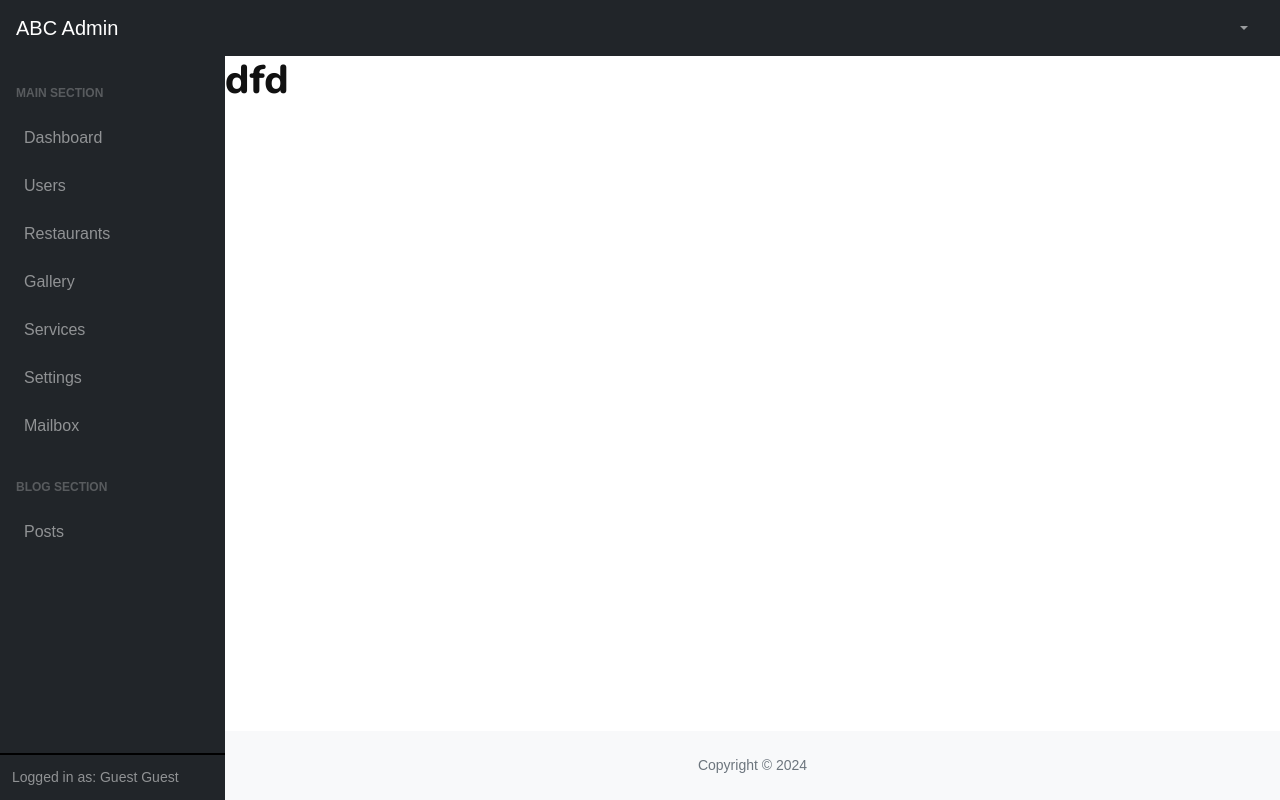
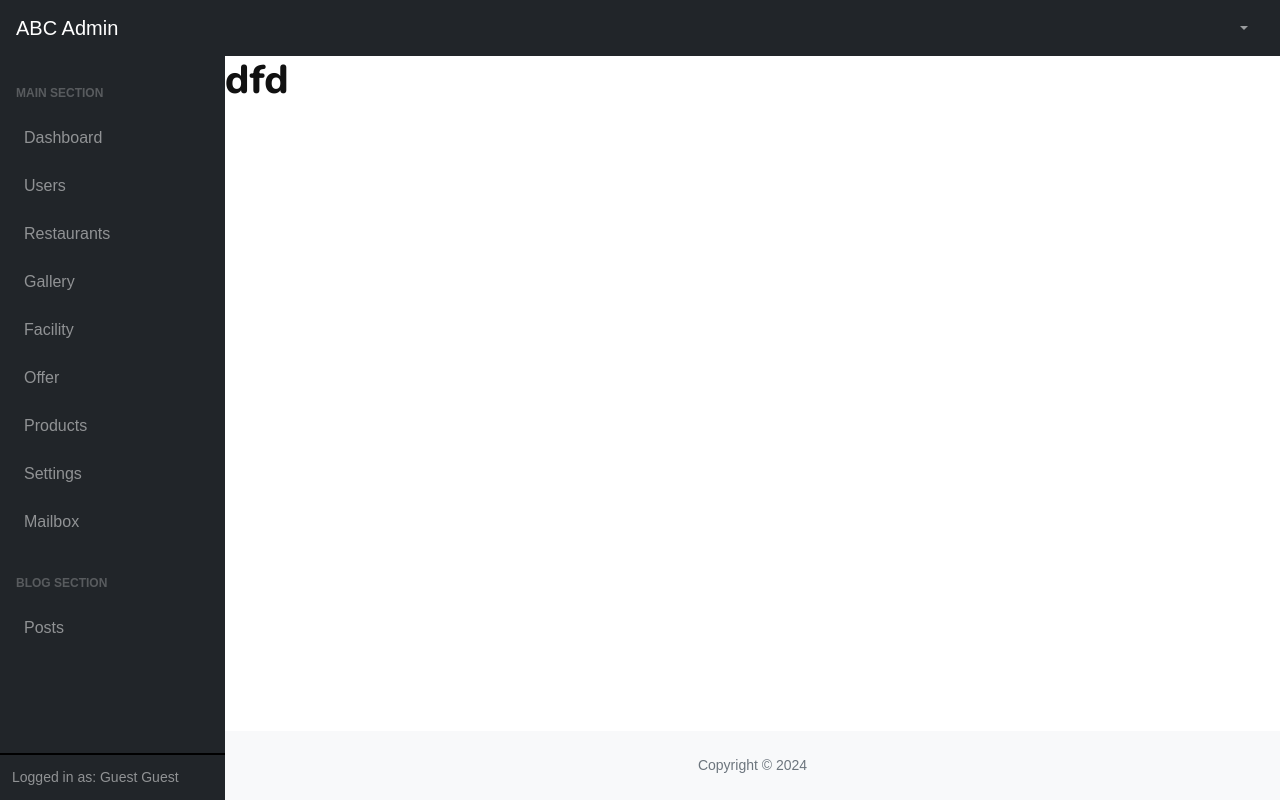
Before and after one commit to AronDevpro/ABC-Restaurant, a Java web app: page /admin/index.jsp in a window 1280 px wide. Run offline with Tomcat 11, a stand-in JSP engine, Linux system fonts and the light colour scheme; some libraries are stand-ins or nearby versions.

Commit message:
add new routes

```diff
--- a/src/main/webapp/template/sideBar.jsp
+++ b/src/main/webapp/template/sideBar.jsp
@@ -45,7 +45,7 @@
                         <div class="nav-link-icon"><i class="fas fa-tachometer-alt"></i></div>
                         Dashboard
                     </a>
-                    <a class="nav-link" href="${pageContext.request.contextPath}/user">
+                    <a class="nav-link" href="${pageContext.request.contextPath}/admin/users/">
                         <div class="nav-link-icon"><i class="fa-regular fa-user"></i></div>
                         Users
                     </a>
@@ -53,21 +53,21 @@
                         <div class="nav-link-icon"><i class="fa-regular fa-user"></i></div>
                         Restaurants
                     </a>
-                    <a class="nav-link collapsed" href="#" data-bs-toggle="collapse" data-bs-target="#collapseGallery" aria-expanded="false" aria-controls="collapseGallery">
-                        <div class="nav-link-icon"><i class="fa-regular fa-image"></i></div>
+                    <a class="nav-link" href="${pageContext.request.contextPath}/admin/galleries/">
+                        <div class="nav-link-icon"><i class="fa-regular fa-user"></i></div>
                         Gallery
-                        <div class="sidenav-collapse-arrow"><i class="fas fa-angle-down"></i></div>
                     </a>
-                    <div class="collapse" id="collapseGallery" aria-labelledby="headingOne" data-bs-parent="#sidenavAccordion">
-                        <nav class="sidenav-menu-nested nav">
-                            <a class="nav-link" href="${pageContext.request.contextPath}/gallery">Gallery</a>
-                            <a class="nav-link" href="#">New Gallery</a>
-                        </nav>
-                    </div>
-                    <a class="nav-link collapsed " href="${pageContext.request.contextPath}/gallery" data-bs-toggle="collapse" data-bs-target="#collapseServices" aria-expanded="false" aria-controls="collapseServices">
-                        <div class="nav-link-icon"><i class="fas fa-columns"></i></div>
-                        Services
-                        <div class="sidenav-collapse-arrow"><i class="fas fa-angle-down"></i></div>
+                    <a class="nav-link" href="${pageContext.request.contextPath}/admin/facilities/">
+                        <div class="nav-link-icon"><i class="fa-regular fa-user"></i></div>
+                        Facility
+                    </a>
+                    <a class="nav-link" href="${pageContext.request.contextPath}/admin/offers/">
+                        <div class="nav-link-icon"><i class="fa-regular fa-user"></i></div>
+                        Offer
+                    </a>
+                    <a class="nav-link" href="${pageContext.request.contextPath}/admin/products/">
+                        <div class="nav-link-icon"><i class="fa-regular fa-user"></i></div>
+                        Products
                     </a>
                     <div class="collapse" id="collapseServices" aria-labelledby="headingOne" data-bs-parent="#sidenavAccordion">
                         <nav class="sidenav-menu-nested nav">
```
